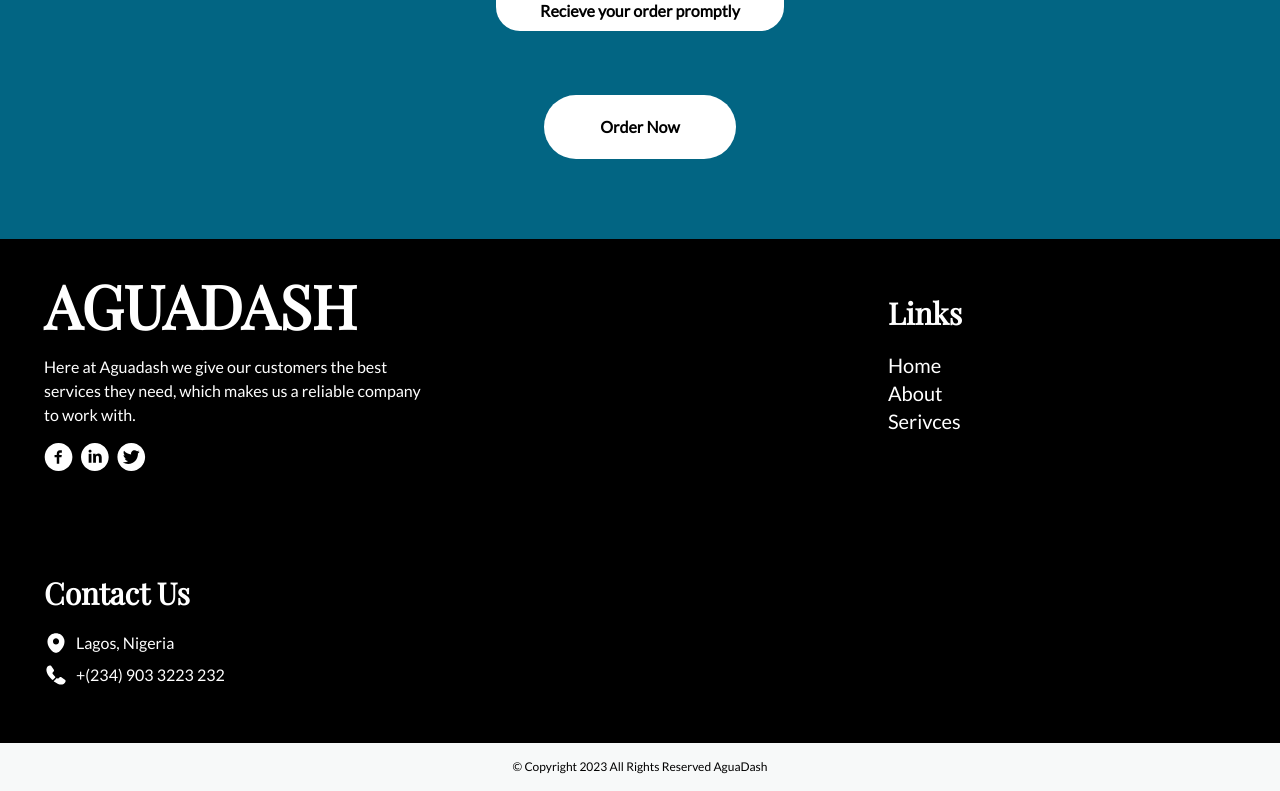
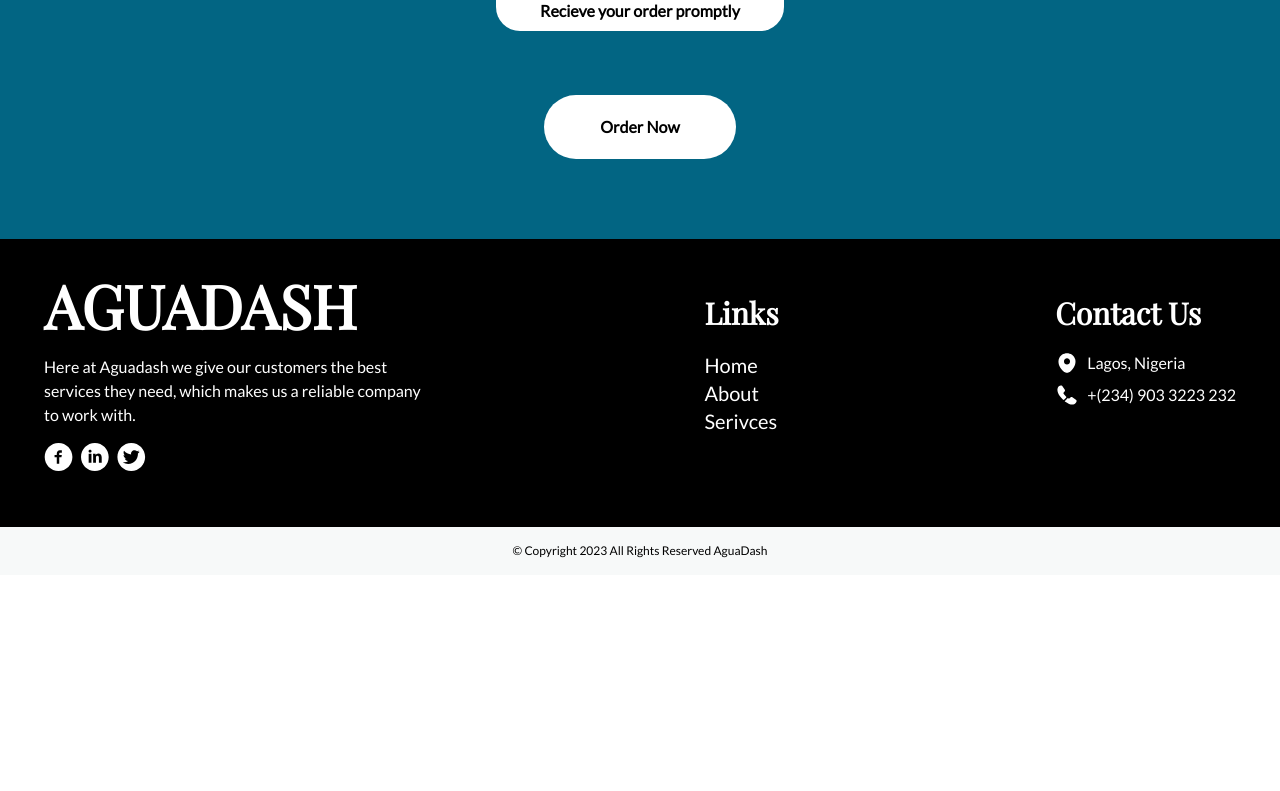
Before and after one commit to 7malikk/aguadash, a React (Create React App) app: page / in a window 1280 px wide. Shown: the part 3333-4124 px from the top of the page. After the commit the page ends 3908 px from the top, so only its background shows below. Built offline with nearby package versions, Linux system fonts and the light colour scheme; no server answers.

Commit message:
other fixes

```diff
--- a/src/pages/Home.jsx
+++ b/src/pages/Home.jsx
@@ -137,17 +137,17 @@ const Home = () => {
               : null
           }  items-center space-x-6 laptop:space-x-10 text-lg laptop:text-xl desktop:text-2xl hidden tablet:flex`}>
           <li
-            className="hover:text-hover py-6 hover:border-b hover:border-b-black hover:cursor-pointer"
+            className=" py-6 hover:border-b hover:border-b-black hover:cursor-pointer"
             onClick={() => handleScroll(hero)}>
             Home
           </li>
           <li
-            className="hover:text-hover py-6 hover:border-b hover:border-b-black hover:cursor-pointer"
+            className=" py-6 hover:border-b hover:border-b-black hover:cursor-pointer"
             onClick={() => handleScroll(about)}>
             About
           </li>
           <li
-            className="hover:text-hover py-6 hover:border-b hover:border-b-black hover:cursor-pointer"
+            className=" py-6 hover:border-b hover:border-b-black hover:cursor-pointer"
             onClick={() => handleScroll(services)}>
             Services
           </li>
@@ -358,12 +358,12 @@ const Home = () => {
       </section>
       <footer
         id="footer"
-        className="bg-black text-white  px-5 tablet:px-11  grid grid-cols-1 laptop:grid-cols-2 desktop:grid-cols-3 gap-2 tablet:gap-8 laptop:gap-12 desktop:gap-14  pb-14">
-        <div className="company w-96 space-y-5 mt-9 ">
+        className="bg-black text-white  px-5 tablet:px-11  flex flex-col items-center laptop:items-start laptop:flex-row justify-between  pb-14">
+        <div className="company flex flex-col items-center laptop:items-start w-96 space-y-5 mt-9 ">
           <h4 className="font-play text-3xl tablet:text-6xl font-bold">
             AGUADASH
           </h4>
-          <div className="space-y-2 tablet:space-y-4">
+          <div className="space-y-2 tablet:space-y-4 flex flex-col items-center laptop:items-start">
             <h5 className="w-[80%] tablet:w-auto">
               Here at Aguadash we give our customers the best services they
               need, which makes us a reliable company to work with.
@@ -375,9 +375,9 @@ const Home = () => {
             </div>
           </div>
         </div>
-        <div className="links space-y-5 mt-9 ml-0 laptop:mt-14 laptop:ml-56">
+        <div className="links space-y-5 mt-9 ml-0 laptop:mt-14 flex flex-col items-center laptop:items-start ">
           <h6 className="text-3xl font-play font-bold">Links</h6>
-          <ul className="text-xl">
+          <ul className="text-xl text-center laptop:text-start">
             <li
               className=" hover:cursor-pointer"
               onClick={() => handleScroll(hero)}>
@@ -395,9 +395,9 @@ const Home = () => {
             </li>
           </ul>
         </div>
-        <div className="contactUs space-y-5  mt-9 ml-0 laptop:mt-14  desktop:ml-56 flex flex-col justify-start items-start">
+        <div className="contactUs space-y-5  mt-9 ml-0 laptop:mt-14   flex flex-col items-center laptop:items-start">
           <h6 className="text-3xl font-play font-bold">Contact Us</h6>
-          <div className="flex flex-col justify-start items-start space-y-2">
+          <div className="flex flex-col items-center laptop:items-start space-y-2">
             <h1 className="flex justify-center items-center">
               <img src={location} alt="" className="w-6 h-6" />
               <span className="ml-2">Lagos, Nigeria</span>
```
